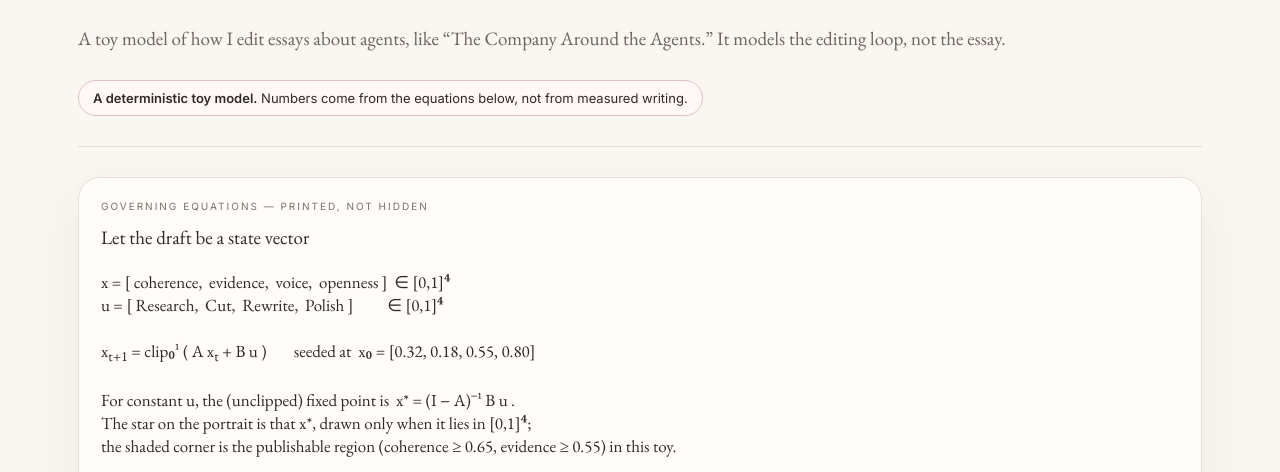
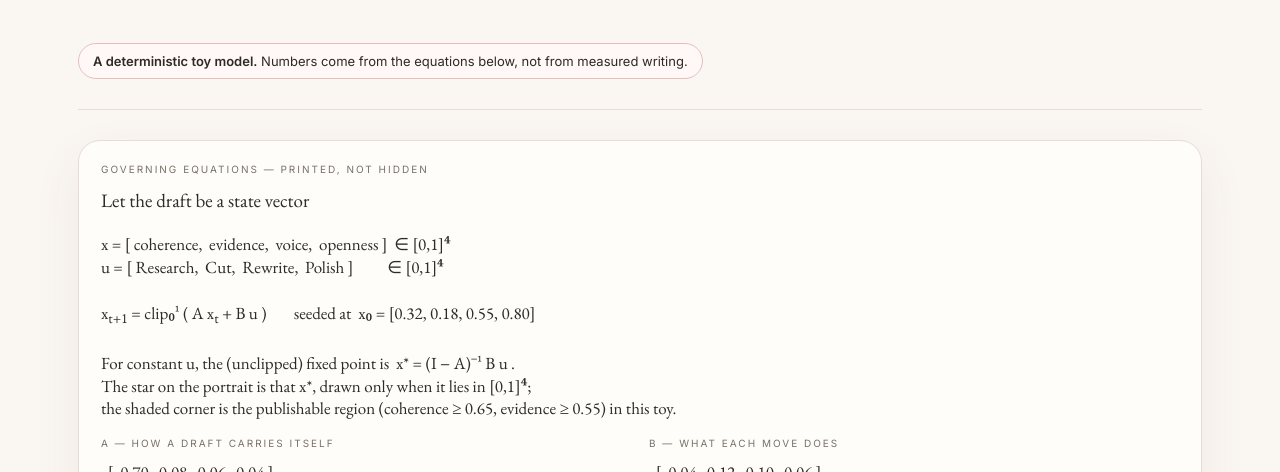
Before and after one commit to amyzhuang111/draft-dynamics, a website: page index.html in a window 1280 px wide. Shown: the part 261-733 px from the top of the page. Drawn offline with Linux system fonts and the light colour scheme.

Commit message:
Remove essay/editing-process subtitle

```diff
--- a/index.html
+++ b/index.html
@@ -123,7 +123,6 @@ footer{color:var(--taupe);font-size:13px;line-height:1.6;margin-top:26px}
 <div class="eyebrow"><span>Computational aesthetics · Plate Nº 01</span><span>t = 0 … 40 &nbsp;·&nbsp; x ∈ [0,1]⁴</span></div>
 <h1>Draft <em>Dynamics</em></h1>
 <p class="sub">A writing task, drawn as an orbit. Move the writer’s moves — the draft bends, in public, under equations you can read.</p>
-<p class="serif" id="essayline" style="margin:6px 0 10px;color:#6d635a">A toy model of how I edit essays about agents, like “The Company Around the Agents.” It models the editing loop, not the essay.</p>
 <div class="disclaimer"><strong>A deterministic toy model.</strong> Numbers come from the equations below, not from measured writing.</div>
 </header>
 <div class="rule"></div>
```
